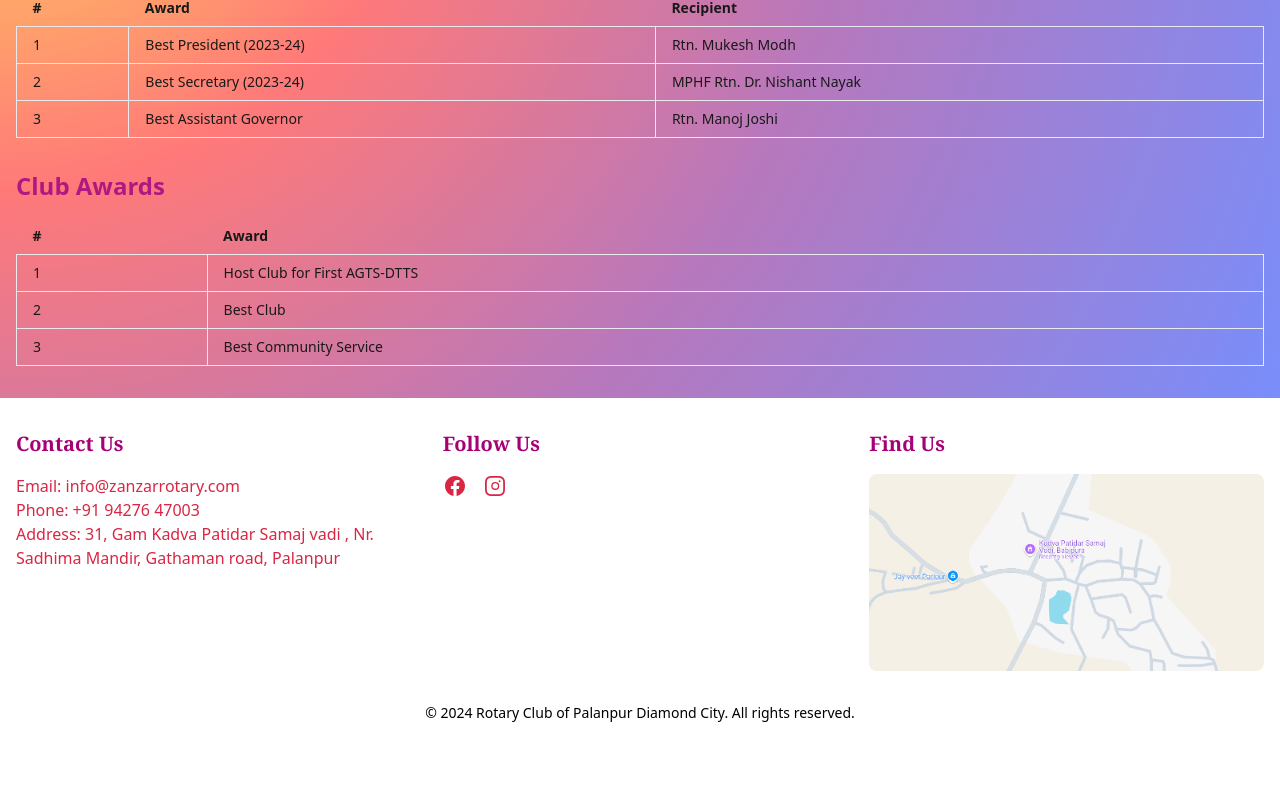
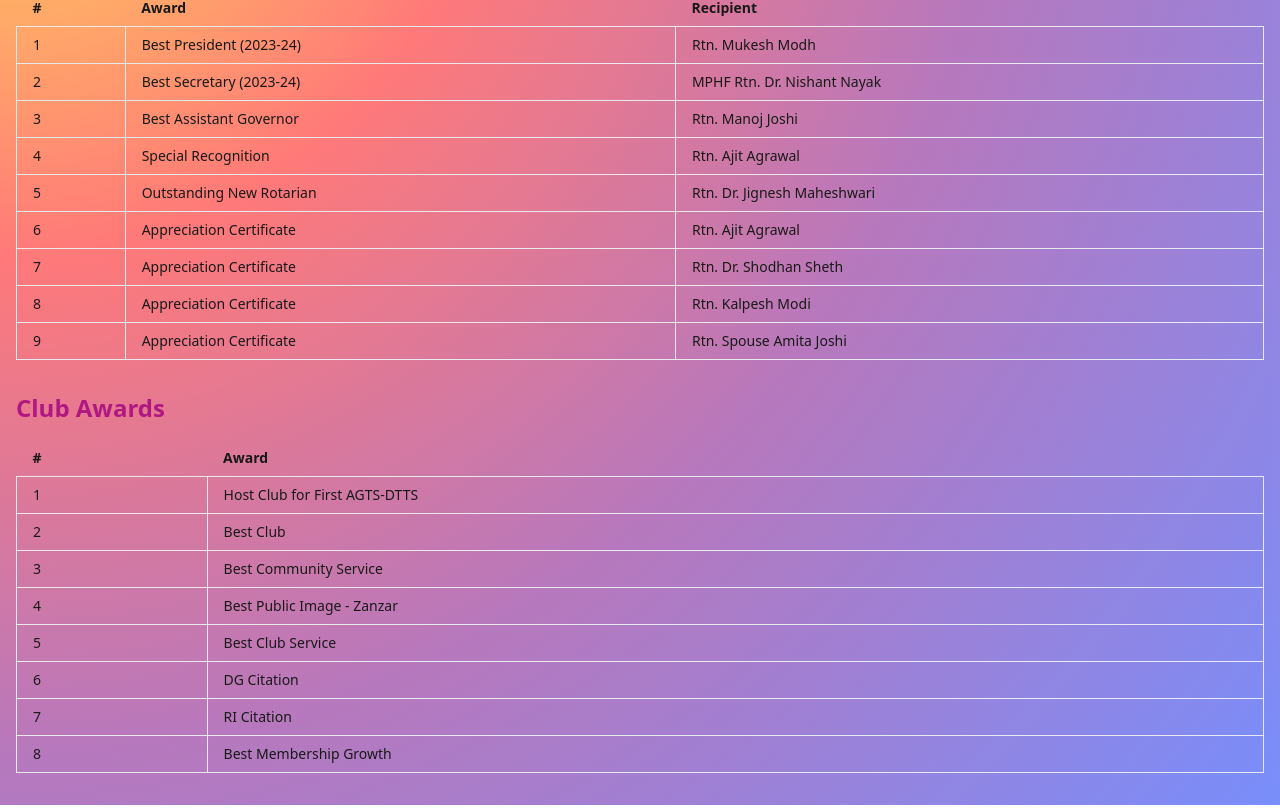
Before and after one commit to Priyansh-Biz4/rotary, a Next.js app: page /awards in a window 1280 px wide. Shown: the part 331-1140 px from the top of the page. Before the commit the page ends 1086 px from the top, so only its background shows below. Built offline with nearby package versions, Linux system fonts and the light colour scheme.

Commit message:
add award page

```diff
--- a/src/components/component/award.tsx
+++ b/src/components/component/award.tsx
@@ -54,7 +54,36 @@ export default function AwardsPage() {
                 <td className="border px-4 py-2">Best Assistant Governor</td>
                 <td className="border px-4 py-2">Rtn. Manoj Joshi</td>
               </tr>
-              {/* Add the remaining rows similarly */}
+              <tr>
+                <td className="border px-4 py-2">4</td>
+                <td className="border px-4 py-2">Special Recognition</td>
+                <td className="border px-4 py-2">Rtn. Ajit Agrawal</td>
+              </tr>
+              <tr>
+                <td className="border px-4 py-2">5</td>
+                <td className="border px-4 py-2">Outstanding New Rotarian</td>
+                <td className="border px-4 py-2">Rtn. Dr. Jignesh Maheshwari</td>
+              </tr>
+              <tr>
+                <td className="border px-4 py-2">6</td>
+                <td className="border px-4 py-2">Appreciation Certificate</td>
+                <td className="border px-4 py-2">Rtn. Ajit Agrawal</td>
+              </tr>
+              <tr>
+                <td className="border px-4 py-2">7</td>
+                <td className="border px-4 py-2">Appreciation Certificate</td>
+                <td className="border px-4 py-2">Rtn. Dr. Shodhan Sheth</td>
+              </tr>
+              <tr>
+                <td className="border px-4 py-2">8</td>
+                <td className="border px-4 py-2">Appreciation Certificate</td>
+                <td className="border px-4 py-2">Rtn. Kalpesh Modi</td>
+              </tr>
+              <tr>
+                <td className="border px-4 py-2">9</td>
+                <td className="border px-4 py-2">Appreciation Certificate</td>
+                <td className="border px-4 py-2">Rtn. Spouse Amita Joshi</td>
+              </tr>
             </tbody>
           </table>
         </div>
@@ -81,7 +110,26 @@ export default function AwardsPage() {
                 <td className="border px-4 py-2">3</td>
                 <td className="border px-4 py-2">Best Community Service</td>
               </tr>
-              {/* Add the remaining rows similarly */}
+              <tr>
+                <td className="border px-4 py-2">4</td>
+                <td className="border px-4 py-2">Best Public Image - Zanzar</td>
+              </tr>
+              <tr>
+                <td className="border px-4 py-2">5</td>
+                <td className="border px-4 py-2">Best Club Service</td>
+              </tr>
+              <tr>
+                <td className="border px-4 py-2">6</td>
+                <td className="border px-4 py-2">DG Citation</td>
+              </tr>
+              <tr>
+                <td className="border px-4 py-2">7</td>
+                <td className="border px-4 py-2">RI Citation</td>
+              </tr>
+              <tr>
+                <td className="border px-4 py-2">8</td>
+                <td className="border px-4 py-2">Best Membership Growth</td>
+              </tr>
             </tbody>
           </table>
         </div>
```
